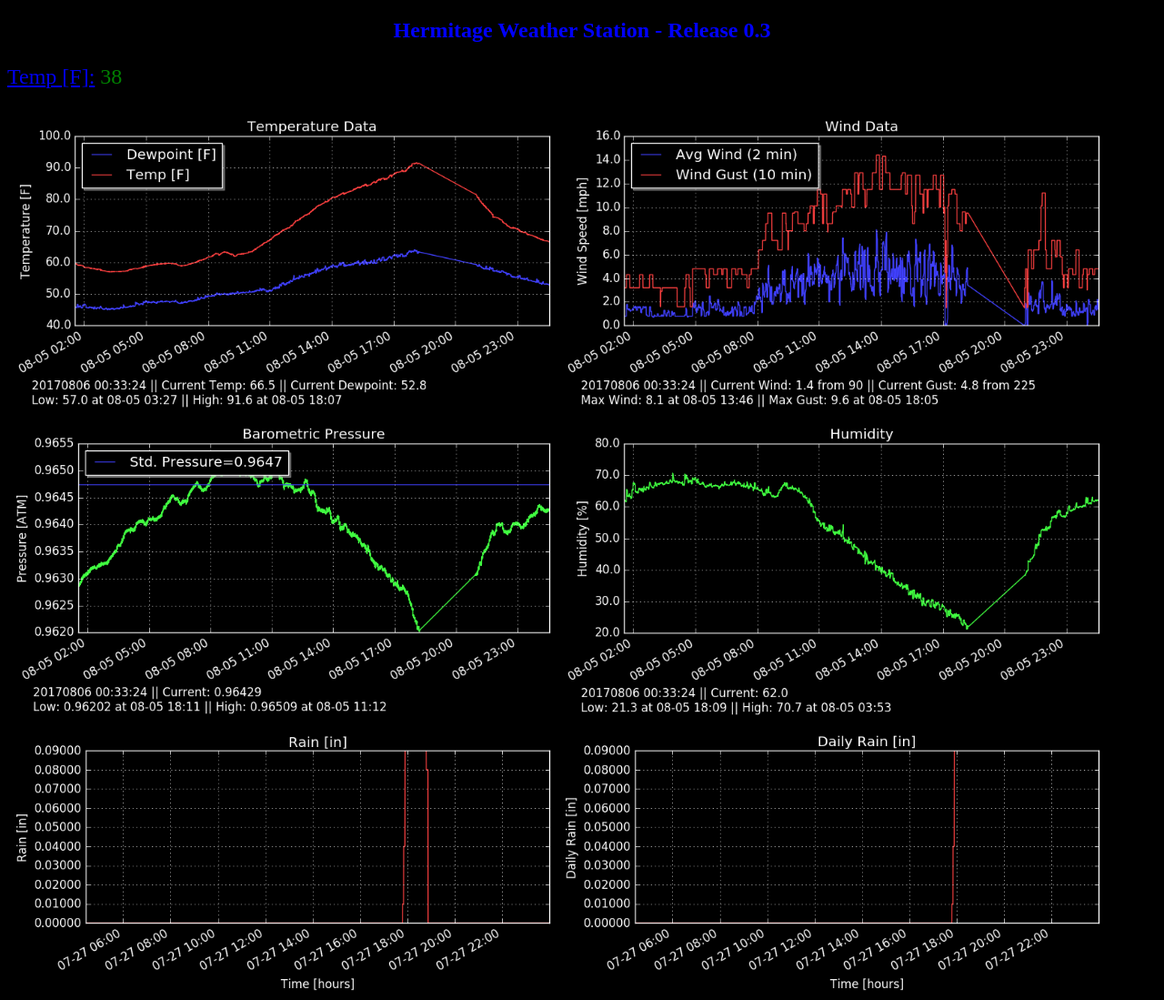
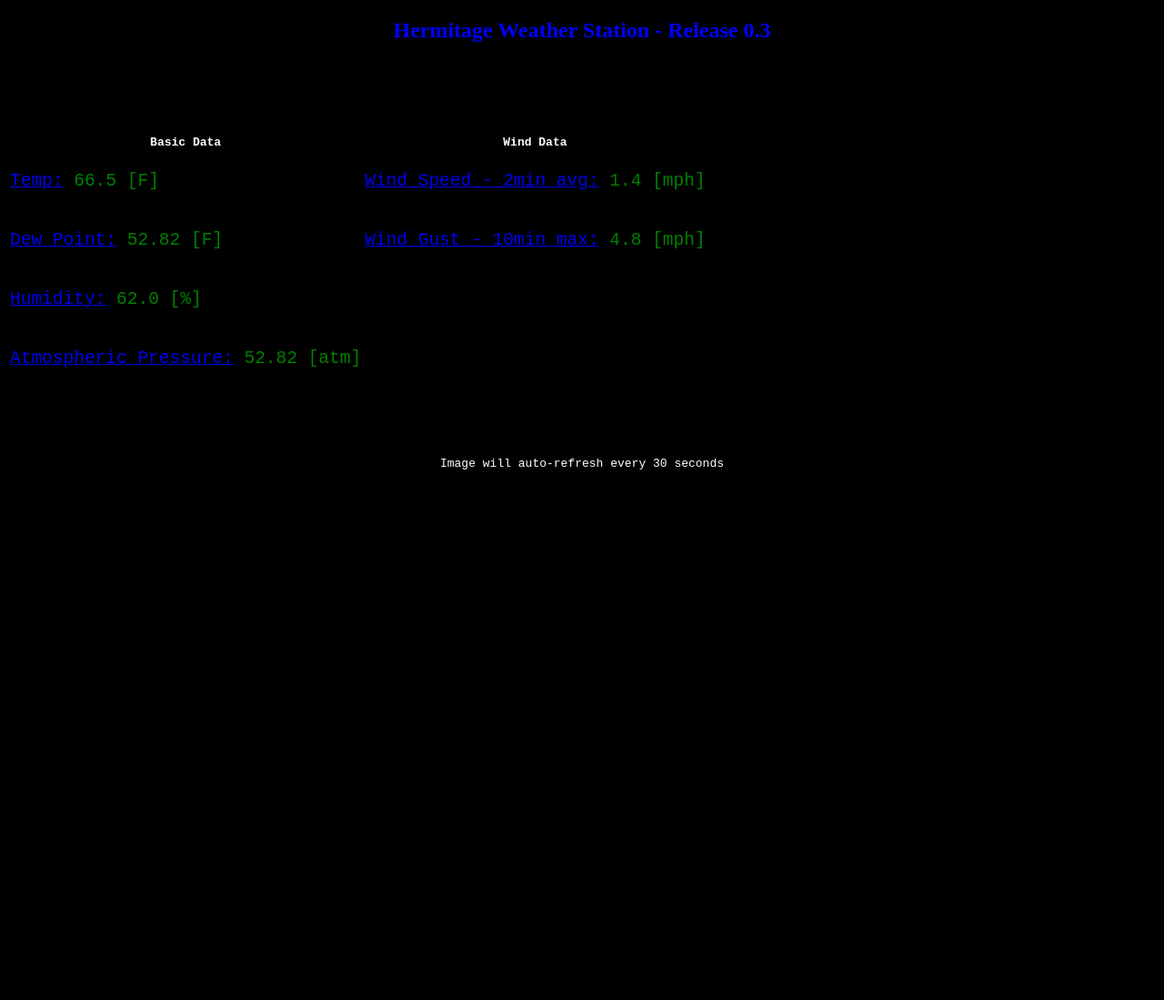
Before and after one commit to Ssoyrnoz/WeatherStation, a plain HTML site: page jsTest.html in a window 1280 px wide. Shown: the top 1099 px of the page at 91% size. After the commit the page ends 800 px from the top, so only its background shows below. Drawn offline with Linux system fonts and the light colour scheme.

Commit message:
Data from text file

```diff
--- a/jsTest.html
+++ b/jsTest.html
@@ -12,22 +12,31 @@
         <center><font color="blue">Hermitage Weather Station - Release 0.3</font></center>
     </h2>
     <font color="white">
-    <p style="font-size:150%" id="temp"><a href="tempf.png">Temp [F]: Unavailable</a></p>
-    <p id="tempHigh">
+    <pre id="dataDump"><pre>
+    <p style="font-size:150%" id="sortedDat">Sorted data goes here</p>
 
     <table border="0">
     <tr>
-    <td><a href="tempf.png"><img src="tempf.png" width="600"  name="Temperature"></a></td>
-    <td><a href="wind.png"><img src="wind.png" width="600"  name="Wind Sensor"></a></td>
+        <th>Basic Data</th>
+	<th>Wind Data</th>
     </tr>
     <tr>
-    <td><a href="pressure.png"><img src="pressure.png" width="600"  name="Pressure"></a></td>
-    <td><a href="humidity.png"><img src="humidity.png" width="600"  name="Humidity"></a></td>
+	<td><p style="font-size:150%" id="temp"><a href="tempf.png">Temp [F]: Unavailable</a></p></td>
+	<td><p style="font-size:150%" id="wind"><a href="wind.png">Current Wind [mph]: Unavailable</a></p></td>
     </tr>
     <tr>
-    <td><a href="rainin.png"><img src="rainin.png" width="600"  name="Rain"></a></td>
-    <td><a href="dailyrainin.png"><img src="dailyrainin.png" width="600"  name="Daily Rain"></a></td>
+	<td><p style="font-size:150%" id="dewpoint"><a href="tempf.png">Dew Point [F]: Unavailable</a></p></td>
+	<td><p style="font-size:150%" id="windGust"><a href="wind.png">Current Wind Gust [mph]: Unavailable</a></p></td>
     </tr>
+    <tr>
+	<td><p style="font-size:150%" id="humidity"><a href="humidity.png">Humidity [%]: Unavailable</a></p></td>
+	<td></td>
+    </tr>
+    <tr>
+        <td><p style="font-size:150%" id="pressure"><a href="pressure.png">Atmospheric Pressure [atm]: Unavailable</a></p></td>
+        <td></td>
+    </tr>
+
     </table>
 <br><Br>
 <center>
@@ -37,13 +46,113 @@ Image will auto-refresh every 30 seconds<br><br>
 </body>
 
 <script>
-var temp = 38;
+
+var fileDisplayArea = document.getElementById("dataDump");
+var sortedDat = document.getElementById("sortedDat");
+
+var fileText;
+
+function readTextFile(file)
+{
+    var rawFile = new XMLHttpRequest();
+    rawFile.open("GET", file, false);
+    rawFile.onreadystatechange = function ()
+    {
+        if(rawFile.readyState === 4)
+        {
+            if(rawFile.status === 200 || rawFile.status == 0)
+            {
+                allText = rawFile.responseText;
+        	fileText = alltext
+	        // fileDisplayArea.innerText = allText;
+		// fileDisplayArea.style.color = "orange";
+            }
+        }
+    }
+    rawFile.send(null);
+}
+
+readTextFile("./live.txt");
+
+sortedDat.innerText = fileText;
+sortedDat.style.color = "red";
+
+var dataList = allText.split(",");
+
+sortedDat.innerText = dataList.length+dataList;
+sortedDat.style.color = "yellow";
+
+var dataArr = [];
+for (var i = 0; i < dataList.length; i++) {
+    sortedDat.innerText = dataList[i];
+    sortedDat.style.color = "purple";
+
+    var split = dataList[i].split('=');
+    dataArr[split[0].trim()] = split[1].trim();
+    }
+
+sortedDat.innerText = dataArr;
+sortedDat.style.color = "green";
+
+var temp = dataArr["tempf"];
 if (temp < 32){
 	document.getElementById("temp").style.color = "blue";}
 else if (temp >= 32 && temp < 37){
 	document.getElementById("temp").style.color = "yellow";}
 else{
 	document.getElementById("temp").style.color = "green";}
-document.getElementById("temp").innerHTML = "<a href='tempf.png'>Temp [F]:</a> "+temp;
+document.getElementById("temp").innerHTML = "<a href='tempf.png'>Temp:</a> "+temp+" [F]";
+
+var humidity = dataArr["humidity"];
+if (humidity > 95){
+        document.getElementById("humidity").style.color = "red";}
+else if (humidity > 80 && humidity <= 95){
+        document.getElementById("humidity").style.color = "yellow";}
+else{
+        document.getElementById("humidity").style.color = "green";}
+document.getElementById("humidity").innerHTML = "<a href='humidity.png'>Humidity:</a> "+humidity+" [%]";
+
+var dewpoint = dataArr["dewpoint"];
+var deltaDew = (temp - dewpoint)
+if (deltaDew < 5){
+        document.getElementById("dewpoint").style.color = "red";}
+else if (deltaDew >= 5 && deltaDew < 10){
+        document.getElementById("dewpoint").style.color = "yellow";}
+else{
+        document.getElementById("dewpoint").style.color = "green";}
+document.getElementById("dewpoint").innerHTML = "<a href='tempf.png'>Dew Point:</a> "+dewpoint+" [F]";
+
+var pressure = dataArr["pressure"];
+document.getElementById("pressure").innerHTML = "<a href='pressure.png'>Atmospheric Pressure:</a> "+dewpoint+" [atm]";
+document.getElementById("pressure").style.color = "green";
+
+/*
+winddir=270,
+windspeedmph=6.4,
+windgustmph=14.3,
+windgustdir=315,
+windspdmph_avg2m=4.1,
+winddir_avg2m=256,
+windgustmph_10m=12.9,
+windgustdir_10m=315
+*/
+var wind = dataArr["windspdmph_avg2m"];
+if (wind > 30){
+        document.getElementById("wind").style.color = "red";}
+else if (wind > 20 && wind <= 30){
+        document.getElementById("wind").style.color = "yellow";}
+else{
+        document.getElementById("wind").style.color = "green";}
+document.getElementById("wind").innerHTML = "<a href='wind.png'>Wind Speed - 2min avg:</a> "+wind+" [mph]";
+
+var windGust = dataArr["windgustmph_10m"];
+if (windGust > 45){
+        document.getElementById("windGust").style.color = "red";}
+else if (wind > 35 && wind <= 45){
+        document.getElementById("windGust").style.color = "yellow";}
+else{
+        document.getElementById("windGust").style.color = "green";}
+document.getElementById("windGust").innerHTML = "<a href='wind.png'>Wind Gust - 10min max:</a> "+windGust+" [mph]";
+
 </script>
 </html>
```
